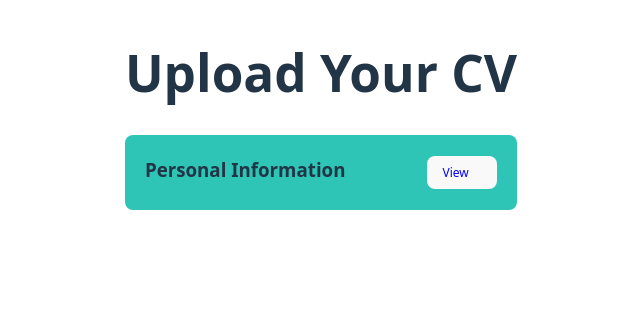
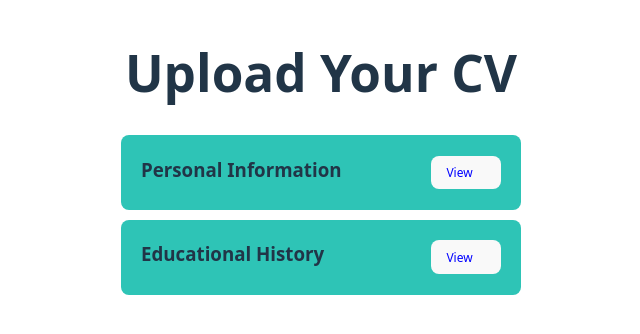
Before and after one commit to sasha-y-lab/cv-app, a React (Vite) app: page / in a window 1280 px wide. Shown: the top 334 px of the page, without its empty margins (319-959 px from the left). Built offline with nearby package versions, Linux system fonts and the light colour scheme.

Commit message:
Add preview file, previewshows but not correct

```diff
--- /dev/null
+++ b/src/components/displayCV.jsx
@@ -0,0 +1,48 @@
+import { useState } from "react";
+import Personal from "./personal.jsx";
+import Education from "./edu.jsx";
+
+function Display() {
+  const [personalData, setPersonalData] = useState(null);
+  const [educationData, setEducationData] = useState(null);
+
+  return (
+    <>
+      {/* CV Preview */}
+      <div id="CVPrintout">
+        {personalData && (
+          <div id="personalDetails">
+            <strong>
+              {personalData.firstName} {personalData.lastName}
+            </strong>
+
+
+            <div id="contactDetails">
+             Email: {personalData.email} | Phone: {personalData.phoneNumber}
+              </div>
+
+          </div>
+        )}
+
+        {educationData && (
+          <div id="educationDetails">
+            <h3>EDUCATION</h3>
+            <p>
+              {educationData.degree} — {educationData.graduationDate}
+            </p>
+            <p>
+              {educationData.schoolName}, {educationData.location}
+            </p>
+            <p>{educationData.yesGraduated ? "Graduated" : "Not Graduated"}</p>
+          </div>
+        )}
+      </div>
+
+      {/* Forms (kept in their respective files) */}
+      <Personal onSubmit={setPersonalData} />
+      <Education onSubmit={setEducationData} />
+    </>
+  );
+}
+
+export default Display;
--- a/src/components/edu.jsx
+++ b/src/components/edu.jsx
@@ -0,0 +1,90 @@
+import { useState } from "react";
+
+function Button(props) {
+  return (
+    <button
+      type={props.type || "button"}
+      style={{
+        color: props.color,
+        fontSize: props.fontSize + "px",
+        width: props.width,
+      }}
+      onClick={props.onClick}
+    >
+      {props.text}
+    </button>
+  );
+}
+
+function Education({ onSubmit }) {
+  const [schoolName, setSchoolName] = useState("");
+  const [location, setLocation] = useState("");
+  const [degree, setDegree] = useState("");
+  const [graduationDate, setGraduationDate] = useState("");
+  const [yesGraduated, setYesGraduated] = useState(false);
+
+  const [isVisible, setIsVisible] = useState(false);
+
+  const toggleView = () => setIsVisible(prev => !prev);
+
+  const handleSubmit = (e) => {
+    e.preventDefault();
+    // send data UP to Display.jsx
+    onSubmit({ schoolName, location, degree, graduationDate, yesGraduated });
+    setIsVisible(false); // hide form after submit
+  };
+
+  return (
+    <div id="educationSection">
+      {/* Toggle button */}
+      <div id="header2">
+        <h3>
+          Educational History{" "}
+          <Button
+            text={isVisible ? "Hide" : "View"}
+            color="blue"
+            fontSize={12}
+            width="70px"
+            onClick={toggleView}
+          />
+        </h3>
+      </div>
+
+      {/* Form below toggle */}
+      {isVisible && (
+        <div id="formbox">
+          <form onSubmit={handleSubmit}>
+            <label>
+              School Name:
+              <input placeholder="Colburt High" value={schoolName} onChange={e => setSchoolName(e.target.value)} />
+            </label>
+
+            <label>
+              Location:
+              <input value={location} placeholder="Toronto,ON" onChange={e => setLocation(e.target.value)} />
+            </label>
+
+            <label>
+              Degree:
+              <input value={degree} placeholder="Bachelors of Arts" onChange={e => setDegree(e.target.value)} />
+            </label>
+
+            <label>
+              Graduation Date:
+              <input value={graduationDate} placeholder="2010" onChange={e => setGraduationDate(e.target.value)} />
+            </label>
+
+            <label>
+              Graduated?
+              <input type="checkbox" checked={yesGraduated} onChange={e => setYesGraduated(e.target.checked)} />
+            </label>
+
+            <Button text="Update" color="blue" fontSize={12} width="70px" type="submit" />
+          </form>
+        </div>
+      )}
+    </div>
+  );
+}
+
+export default Education;
--- a/src/components/personal.jsx
+++ b/src/components/personal.jsx
@@ -61,7 +61,7 @@ function Button(props) {
 
 
 
-function Personal() {
+function Personal({ onSubmit }) {
 
 
 
@@ -99,7 +99,7 @@ const toggleView = () => {
 const handleSubmit = (e) => {
   e.preventDefault(); // ⬅️ stops page refresh
 
-   setSubmittedData({
+   onSubmit({
     firstName,
     lastName,
     email,
@@ -119,29 +119,7 @@ const handleSubmit = (e) => {
 
     </header>
 
-<div id="CVPrintout">
 
-{submittedData && (
-  <div className="results">
-    <h4>Submitted Information</h4>
-
-    <div id="personalDetails">
-      <strong>{submittedData.firstName} </strong>
-    <strong>{submittedData.lastName} </strong>
-    </div>
-
-<div id="contactDetails">
-    <strong>Email: {submittedData.email} </strong>
-    <strong>Phone: {submittedData.phoneNumber} </strong>
-
-    </div>
-
-  </div>
-)}
-
-
-
-</div>
 
 
 
@@ -195,7 +173,7 @@ const handleSubmit = (e) => {
         />
       </label>
 
-      <Button text="Update" color="blue" fontSize={12} width="70px" type="submit" onClick={submittedData} />
+      <Button text="Update" color="blue" fontSize={12} width="70px" type="submit" />
 
 
 
--- a/src/main.jsx
+++ b/src/main.jsx
@@ -2,11 +2,17 @@ import { StrictMode } from 'react'
 import { createRoot } from 'react-dom/client'
 import './styles/index.css'
 {/*} import App from './App.jsx' */}
+{/*
 import Personal from './components/personal.jsx'
+import Education from './components/edu.jsx'
+ */}
+
+import Display from './components/displayCV.jsx'
 
 createRoot(document.getElementById('root')).render(
   <StrictMode>
   {/*  <App /> */}
-    <Personal />
+  <Display />
+
   </StrictMode>,
 )
--- a/src/styles/index.css
+++ b/src/styles/index.css
@@ -31,6 +31,7 @@ body {
   flex-direction: column;
   align-items: center;
   padding: 10px;
+
 }
 
 h1 {
@@ -130,6 +131,13 @@ justify-content: space-evenly;
 }
 */
 
+#CVPrintout {
+
+display: flex;
+flex-direction: column;
+width: 400px;
+
+}
 
 #personalDetails {
   display: flex;
@@ -137,6 +145,8 @@ justify-content: space-evenly;
   column-gap: 10px;
   justify-content: center;
   font-size: 30px;
+width: 400px;
+
 }
 
 #contactDetails {
@@ -145,8 +155,18 @@ justify-content: space-evenly;
   column-gap: 20px;
   justify-content: center;
   padding-bottom: 50px;
+
+
 }
 
+
+
+#educationDetails {
+
+  display: flex;
+
+  flex-direction: column;
+}
 
 #header2 {
 background-color: #2EC4B6;
@@ -156,6 +176,7 @@ padding-top: 2px;
 padding-bottom: 2px;
 border-radius: 8px;
 margin-bottom: 10px;
+grid-row: 2;
 }
 
 
@@ -193,6 +214,12 @@ h3 {
 visibility: visible;
 }
 
-#hidden {
+.hidden {
   visibility: hidden;
 }
+
+#checkmark {
+  display:flex;
+  flex-direction: row;
+
+}
```
